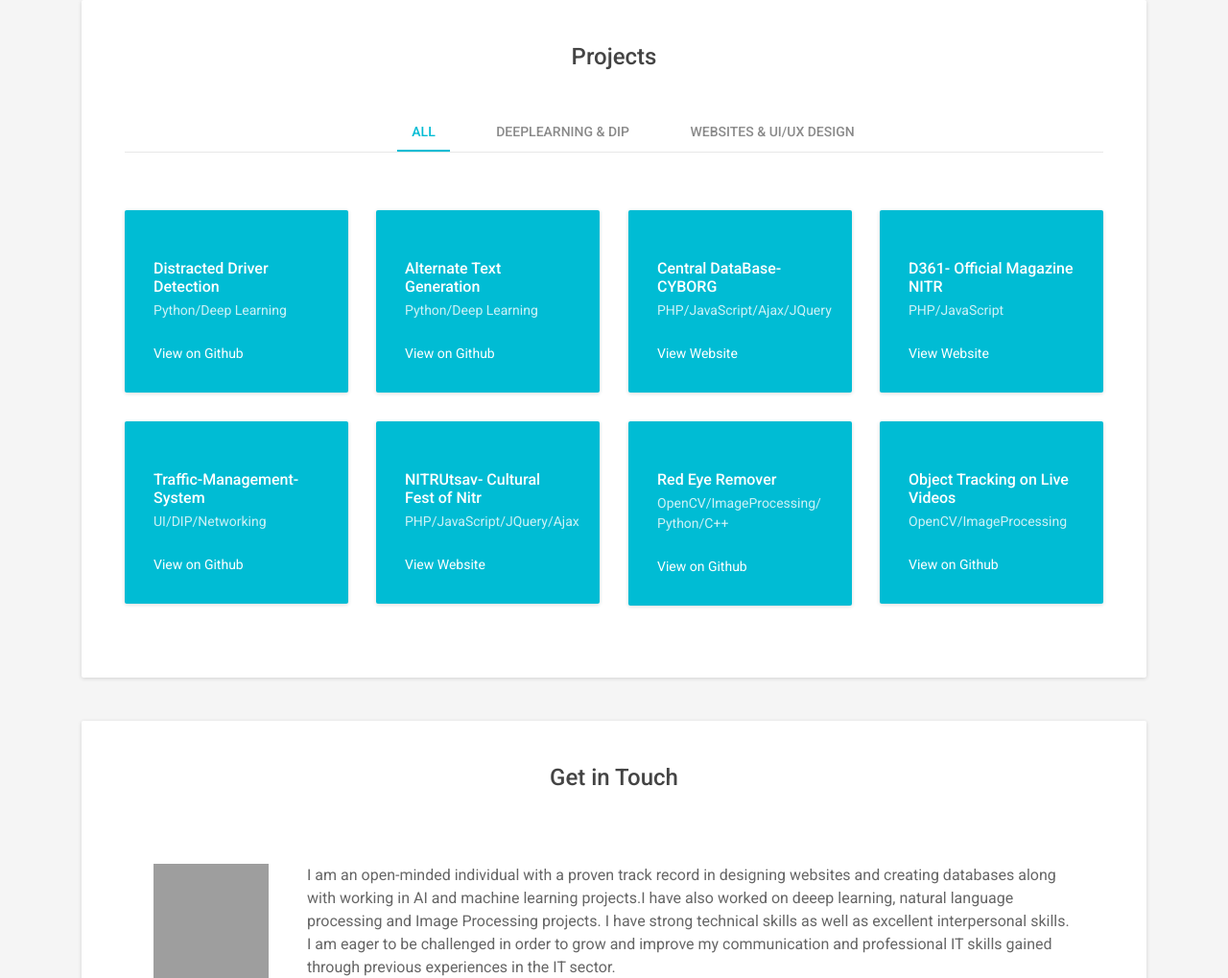
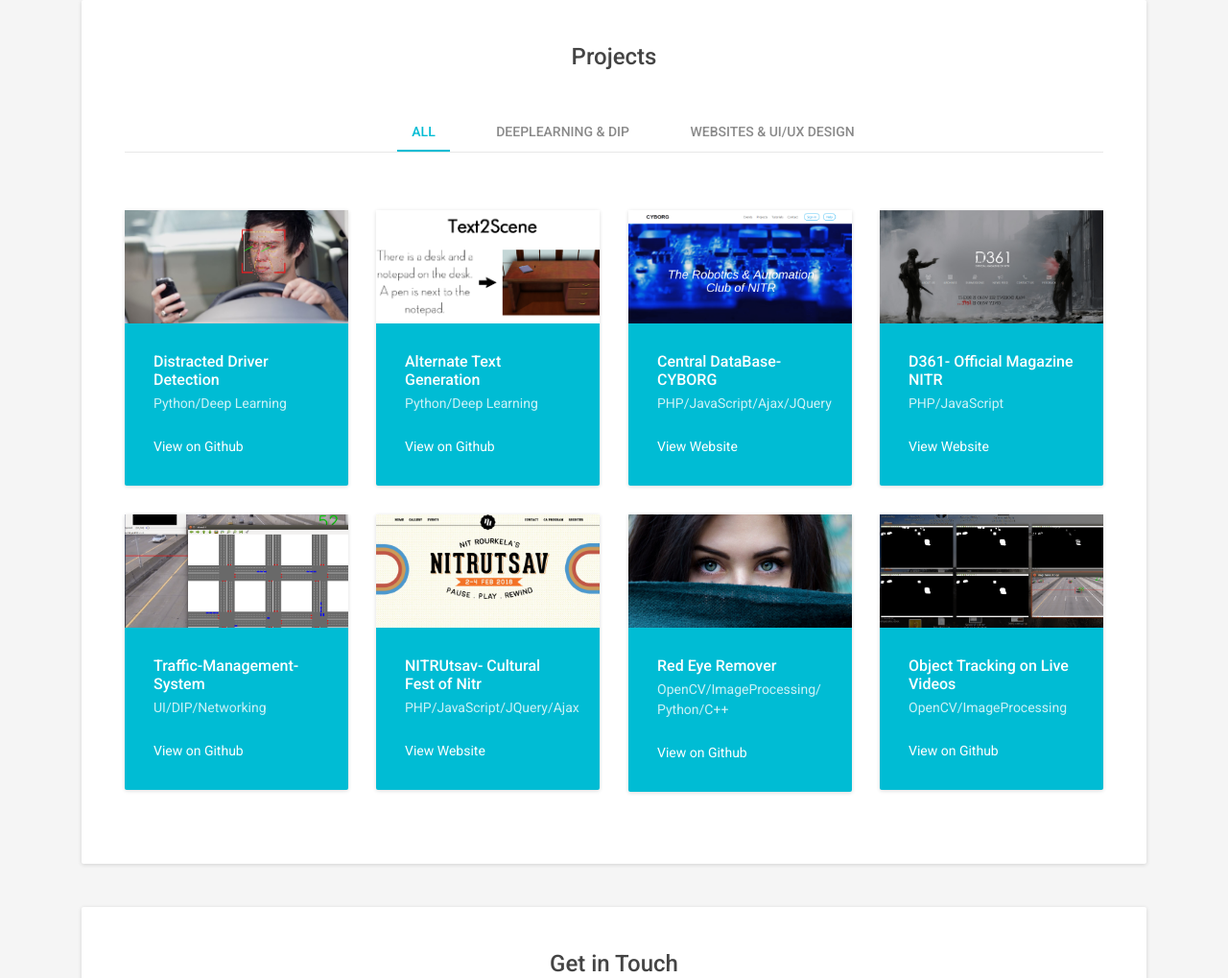
Before and after one commit to CodeRex7/soumyagourab, a plain HTML site: page index.html in a window 1280 px wide. Shown: the part 1248-2267 px from the top of the page at 96% size. Drawn offline with Linux system fonts and the light colour scheme; grey boxes are pictures that could not be loaded.

Commit message:
Add Images

```diff
--- a/index.html
+++ b/index.html
@@ -138,7 +138,7 @@
                 <div class="item backend col-lg-3 col-6">
                     <div class="item-inner">
                         <figure class="figure">
-                            <img class="img-fluid" src="#" alt="" />
+                            <img class="img-fluid" src="assets/images/projects/driver.jpeg" alt="" />
                         </figure>
                         <div class="content text-left">
                             <h3 class="sub-title"><a href="https://github.com/SonuRex/Distracted_driver_detection_DeepLearning">Distracted Driver Detection</a></h3>
@@ -151,7 +151,7 @@
                 <div class="item backend col-lg-3 col-6">
                     <div class="item-inner">
                         <figure class="figure">
-                            <img class="img-fluid" src="#" alt="" />
+                            <img class="img-fluid" src="assets/images/projects/text2scene.png" alt="" />
                         </figure>
                         <div class="content text-left">
                             <h3 class="sub-title"><a href="https://github.com/SonuRex/Alternate-text-generation-algorithm-using-deep-learning">Alternate Text Generation</a></h3>
@@ -164,7 +164,7 @@
                 <div class="item frontend col-lg-3 col-6">
                     <div class="item-inner">
                         <figure class="figure">
-                            <img class="img-fluid" src="#" alt="" />
+                            <img class="img-fluid" src="assets/images/projects/cyborg.png" alt="" />
                         </figure>
                         <div class="content text-left">
                             <h3 class="sub-title"><a href="http://cyborg.nitrkl.ac.in/">Central DataBase- CYBORG</a></h3>
@@ -177,7 +177,7 @@
                 <div class="item frontend col-lg-3 col-6">
                     <div class="item-inner">
                         <figure class="figure">
-                            <img class="img-fluid" src="#" alt="" />
+                            <img class="img-fluid" src="assets/images/projects/degree.png" alt="" />
                         </figure>
                         <div class="content text-left">
                             <h3 class="sub-title"><a href="http://d361.nitrkl.ac.in/">D361- Official Magazine NITR</a></h3>
@@ -190,7 +190,7 @@
                 <div class="item backend frontend col-lg-3 col-6">
                     <div class="item-inner">
                         <figure class="figure">
-                            <img class="img-fluid" src="#" alt="" />
+                            <img class="img-fluid" src="assets/images/projects/traffic.png" alt="" />
                         </figure>
                         <div class="content text-left">
                             <h3 class="sub-title"><a href="https://github.com/SonuRex/Traffic-Management-System">Traffic-Management-System</a></h3>
@@ -203,7 +203,7 @@
                 <div class="item frontend col-lg-3 col-6">
                     <div class="item-inner">
                         <figure class="figure">
-                            <img class="img-fluid" src="#" alt="" />
+                            <img class="img-fluid" src="assets/images/projects/nitrutsav.png" alt="" />
                         </figure>
                         <div class="content text-left">
                             <h3 class="sub-title"><a href="http://nitrutsav.nitrkl.ac.in/">NITRUtsav- Cultural Fest of Nitr</a></h3>
@@ -216,7 +216,7 @@
                 <div class="item backend col-lg-3 col-6">
                     <div class="item-inner">
                         <figure class="figure">
-                            <img class="img-fluid" src="#" alt="" />
+                            <img class="img-fluid" src="assets/images/projects/redEye.jpeg" alt="" />
                         </figure>
                         <div class="content text-left">
                             <h3 class="sub-title"><a href="https://github.com/SonuRex/ImageProcessing/tree/master/RedEyeRemover">Red Eye Remover</a></h3>
@@ -229,7 +229,7 @@
                 <div class="item backend col-lg-3 col-6">
                     <div class="item-inner">
                         <figure class="figure">
-                            <img class="img-fluid" src="#" alt="" />
+                            <img class="img-fluid" src="assets/images/projects/imageProcessing.png" alt="" />
                         </figure>
                         <div class="content text-left">
                             <h3 class="sub-title"><a href="https://github.com/SonuRex/ImageProcessing">Object Tracking on Live Videos</a></h3>
```
